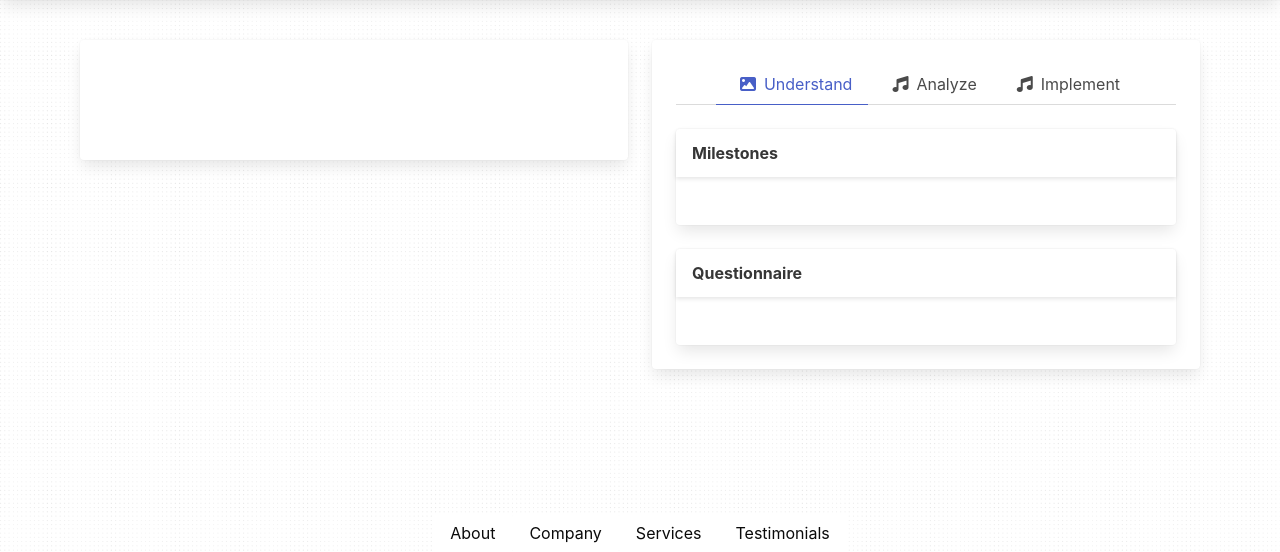
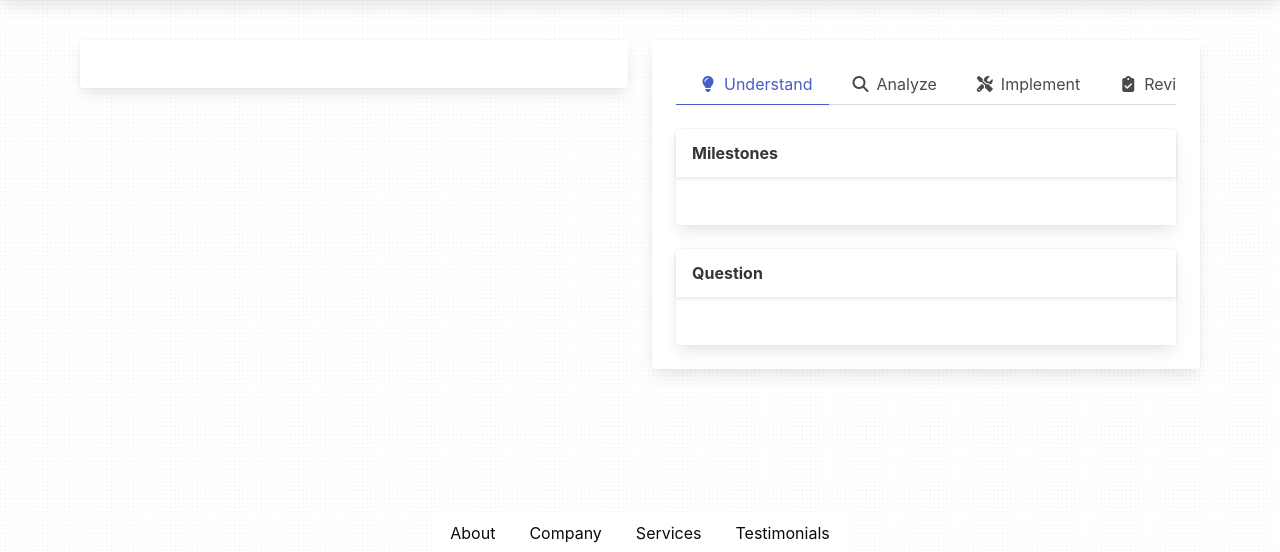
Before and after one commit to Education-Victory/Education-Victory, a Django app: template src/backend/EX/templates/problem/problem.html in a window 1280 px wide. Shown: the part 56-608 px from the top of the page. Run offline with Django 4.2, Linux system fonts and the light colour scheme; the template is opened without the code that fills it, so the values that code supplies are empty; some libraries are stand-ins or nearby versions.

Commit message:
clean up code

```diff
--- a/src/backend/EX/templates/problem/problem.html
+++ b/src/backend/EX/templates/problem/problem.html
@@ -1,12 +1,7 @@
-{% extends "basic.html" %}
-{% load static %}
-
-{% block extra_css %}
-<link rel="stylesheet" href="{% static 'css/codeeditor.min.css' %}">
-<link rel="stylesheet" href="{% static 'css/swiper-bundle.min.css' %}">
-{% endblock %}
-
-{% block content %}
+{% extends "basic.html" %} {% load static %} {% block extra_css %}
+<link rel="stylesheet" href="{% static 'css/codeeditor.min.css' %}" />
+<link rel="stylesheet" href="{% static 'css/swiper-bundle.min.css' %}" />
+{% endblock %} {% block content %}
 <span id="vue-span">
   <section class="section">
     <div class="container is-fluid">
@@ -16,13 +11,10 @@
           <div class="card">
             <div class="card-content">
               <p class="title is-size-1 has-text-centered">[[ problem.name ]]</p>
-                            <div class="content render-markdown mb-6">
-                                <p class="is-size-4" v-if="problem.desc">[[ problem.desc.desc ]]</p>
+              <div class="content render-markdown mb-6" v-if="problem.desc" v-html="renderMarkdown(problem.desc.desc)"></div>
             </div>
           </div>
         </div>
-                </div>
-
         <!-- Tabs and Questionnaire Column -->
         <div class="column is-6">
           <div class="card">
@@ -32,25 +24,30 @@
                 <ul>
                   <li :class="{'is-active': activeTab === 'understand'}">
                     <a @click="setActiveTab('understand')">
-                                            <span class="icon is-small"><i class="fas fa-image" aria-hidden="true"></i></span>
+                      <span class="icon is-small"><i class="fas fa-lightbulb" aria-hidden="true"></i></span>
                       Understand
                     </a>
                   </li>
                   <li :class="{'is-active': activeTab === 'analyze'}">
                     <a @click="setActiveTab('analyze')">
-                                            <span class="icon is-small"><i class="fas fa-music" aria-hidden="true"></i></span>
+                      <span class="icon is-small"><i class="fas fa-search" aria-hidden="true"></i></span>
                       Analyze
                     </a>
                   </li>
                   <li :class="{'is-active': activeTab === 'implement'}">
                     <a @click="setActiveTab('implement')">
-                                            <span class="icon is-small"><i class="fas fa-music" aria-hidden="true"></i></span>
+                      <span class="icon is-small"><i class="fas fa-tools" aria-hidden="true"></i></span>
                       Implement
+                    </a>
+                  </li>
+                  <li :class="{'is-active': activeTab === 'review'}">
+                    <a @click="setActiveTab('review')">
+                      <span class="icon is-small"><i class="fas fa-clipboard-check" aria-hidden="true"></i></span>
+                      Review
                     </a>
                   </li>
                 </ul>
               </div>
-
               <!-- Milestones Section -->
               <div class="card">
                 <header class="card-header">
@@ -60,19 +57,19 @@
                   <div class="content">
                     <div class="control" v-for="(milestone, index) in filteredMilestones" :key="index">
                       <label class="checkbox">
-                                            <input type="checkbox" :checked="milestoneCompletionStatus[milestone.id]" disabled>
+                        <input type="checkbox" :checked="milestoneCompletionStatus[milestone.id]" disabled />
                         [[ milestone.name ]]
                       </label>
                     </div>
                   </div>
                 </div>
               </div>
-                            <br>
+              <br />
 
               <!-- Questionnaire Section -->
               <div class="card">
                 <header class="card-header">
-                                    <p class="card-header-title">Questionnaire</p>
+                  <p class="card-header-title">Question</p>
                 </header>
                 <div class="card-content">
                   <div class="swiper">
@@ -82,21 +79,16 @@
                           <div class="field mb-5">
                             <label class="label">[[ qu.desc.desc ]]</label>
                             <div class="control" v-for="(choice, index) in qu.desc.choice" :key="index">
-                                                            <label class="checkbox" :class="{'has-background-grey': qu.isIncorrect && qu.userChoices[index], 'has-background-success': qu.isCorrect && qu.userChoices[index]}">
-                                                                <input type="checkbox" :name="'choice' + i + '-' + index" :value="choice" v-model="qu.userChoices[index]" @change="toggleChoice(i, index)" :disabled="qu.disabled">
+                              <label class="checkbox">
+                                <input type="checkbox"/>
                                 [[ choice ]]
                               </label>
                             </div>
-                                                        <p class="is-size-3" v-if="qu.isIncorrect && !qu.isCorrect">Incorrect</p>
-                                                        <p class="is-size-3" v-if="qu.isCorrect">Correct</p>
-                                                    </div>
-                                                    <button @click="qu.show_explanation = !qu.show_explanation" class="button is-small is-info">Show Explanation</button>
-                                                    <button @click="resetQuestion(i)" class="button is-small is-success">Reset</button>
-                                                    <div :class="{'invisible-text': !qu.show_explanation}">
-                                                        <p>[[ qu.explain ]]</p>
+                            <!-- Explanation and Correctness Indicator Here -->
                           </div>
                         </div>
                       </div>
+                      <br>
                       <div class="swiper-pagination"></div>
                     </div>
                   </div>
@@ -104,23 +96,21 @@
               </div>
             </div>
           </div>
-                    <br>
+          <br />
         </div>
       </div>
     </div>
   </section>
 </span>
-{% endblock %}
-
-{% block extra_script %}
+{% endblock %} {% block extra_script %}
 <script src="{% static 'js/swiper-bundle.min.js' %}"></script>
 <script src="{% static 'js/codeeditor.min.js' %}"></script>
 <script src="{% static 'js/marked.min.js' %}"></script>
 <script>
-    var root = '{{ root }}';
-    const path_array = window.location.pathname.split('/');
-    const problem_name = path_array.filter(part => part.length > 0).pop();
-    const type = 'understand';
+  var root = "{{ root }}";
+  const path_array = window.location.pathname.split("/");
+  const problem_name = path_array.filter((part) => part.length > 0).pop();
+  const type = "understand";
 </script>
 <script src="{% static 'js/app/problem.js' %}"></script>
 {% endblock %}
--- a/src/static/js/app/problem.js
+++ b/src/static/js/app/problem.js
@@ -5,7 +5,6 @@ var app = new Vue({
         return {
            root: root,
            problem: [],
-           all_question: {},
            question: {},
            resource: {},
            activeTab: 'understand',
@@ -20,13 +19,14 @@ var app = new Vue({
       },
       mounted: async function() {
         await this.fetchProblem();
-        await this.fetchQuestion();
-        await this.updateQuestionsWithSubmission();
       },
       methods: {
+        renderMarkdown(markdownText) {
+          return marked.parse(markdownText);
+        },
         setActiveTab(tabName) {
             this.activeTab = tabName;
-            this.question = this.all_question[this.activeTab] || [];
+            this.question = this.problem.questions[this.activeTab] || [];
         },
         initializeSwiper() {
           if (this.swiperInstance) {
@@ -35,7 +35,6 @@ var app = new Vue({
           this.$nextTick(() => {
             this.swiperInstance = new Swiper('.swiper-container', {
               slidesPerView: 1,
-              autoHeight: true,
               pagination: {
                 el: '.swiper-pagination',
                 clickable: true, // Ensure pagination is clickable
@@ -130,34 +129,6 @@ var app = new Vue({
             this.submitAnswer(questionId, questionType, question.isCorrect, content);
           }
         },
-        fetchQuestion() {
-          return axios.get(root + '/api/question/?name='  + problem_name)
-            .then(response => {
-              this.all_question = response.data;
-              Object.keys(this.all_question).forEach((category) => {
-                this.all_question[category].forEach((question) => {
-                  Vue.set(question, 'disabled', false);
-                  Vue.set(question, 'show_explanation', false);
-                  Vue.set(question, 'userChoices', new Array(question.desc.choice.length).fill(false));
-                  const binaryAnswer = question.answer.toString(2).padStart(question.desc.choice.length, '0').split('').reverse();
-                  const answerSet = new Set();
-                  binaryAnswer.forEach((bit, index) => {
-                    if (bit === '1') {
-                      answerSet.add(index);
-                    }
-                  });
-                  Vue.set(question, 'answerSet', answerSet);
-                  Vue.set(question, 'isCorrect', false); // Assuming default is false
-                  Vue.set(question, 'isIncorrect', false); // Assuming default is false
-                });
-              });
-              this.question = this.all_question[this.activeTab];
-            })
-            .catch(error => {
-              console.error('An error occurred while fetching the questions:', error);
-              this.message = 'An error occurred while fetching the problem.';
-            });
-        },
         fetchSubmission() {
           return axios.get(root + '/api/submission/?name='  + problem_name + '&type=' + this.activeTab)
             .then(response => {
@@ -173,13 +144,16 @@ var app = new Vue({
             .then(response => {
     if (response.data && response.data.length > 0) {
         this.problem = response.data[0];
+        if (this.problem.questions && this.problem.questions[this.activeTab]) {
+            this.question = this.problem.questions[this.activeTab];
+        } else {
+            // Handle the case where questions are not available
+            this.question = [];
+        }
     } else {
         this.message = 'An error occurred while fetching the problem.';
     }
 })
-            .catch(error => {
-                this.message = 'An error occurred while fetching the problem.';
-            });
 },
         findQuestionByName(questionName) {
           for (let category in this.all_question) {
```
Also changed, not shown: src/backend/question/views.py (+11 -2 lines), src/static/js/marked.min.js. Lines whose indentation alone changed are shown as unchanged.
